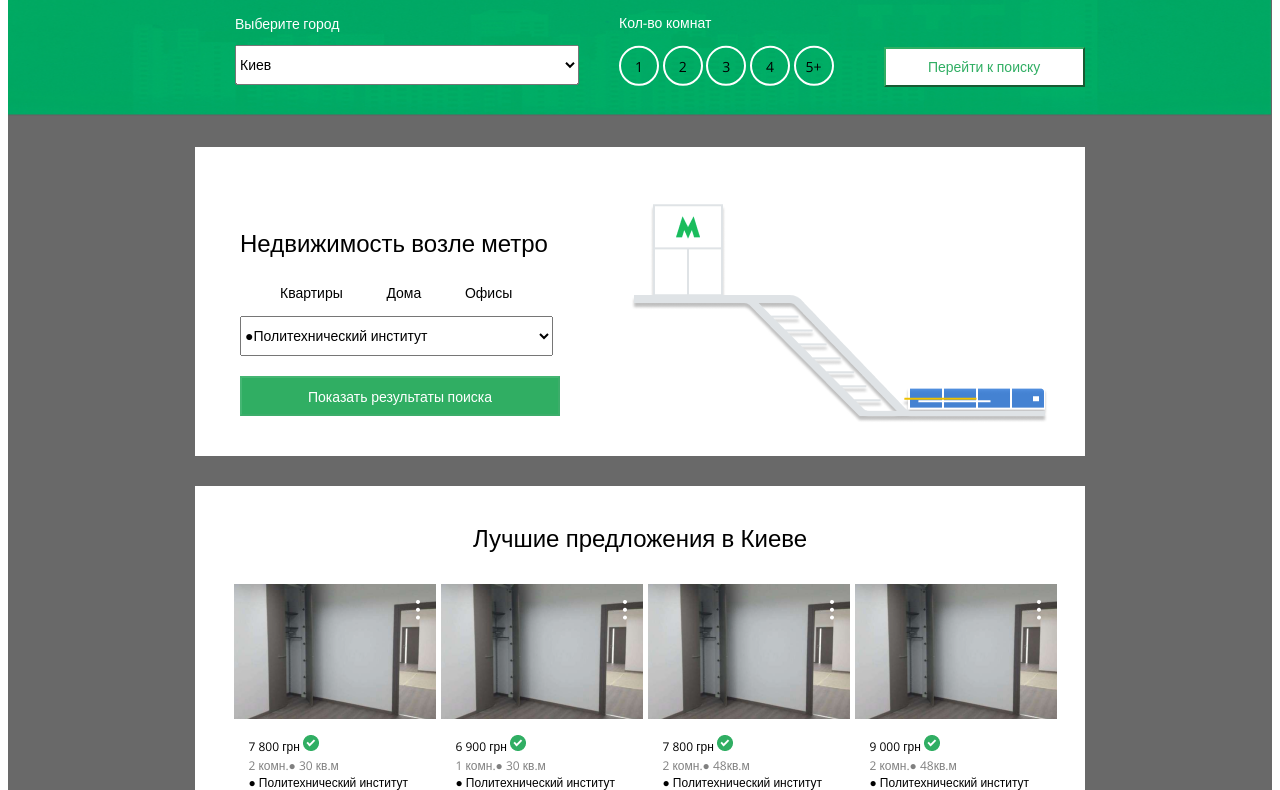
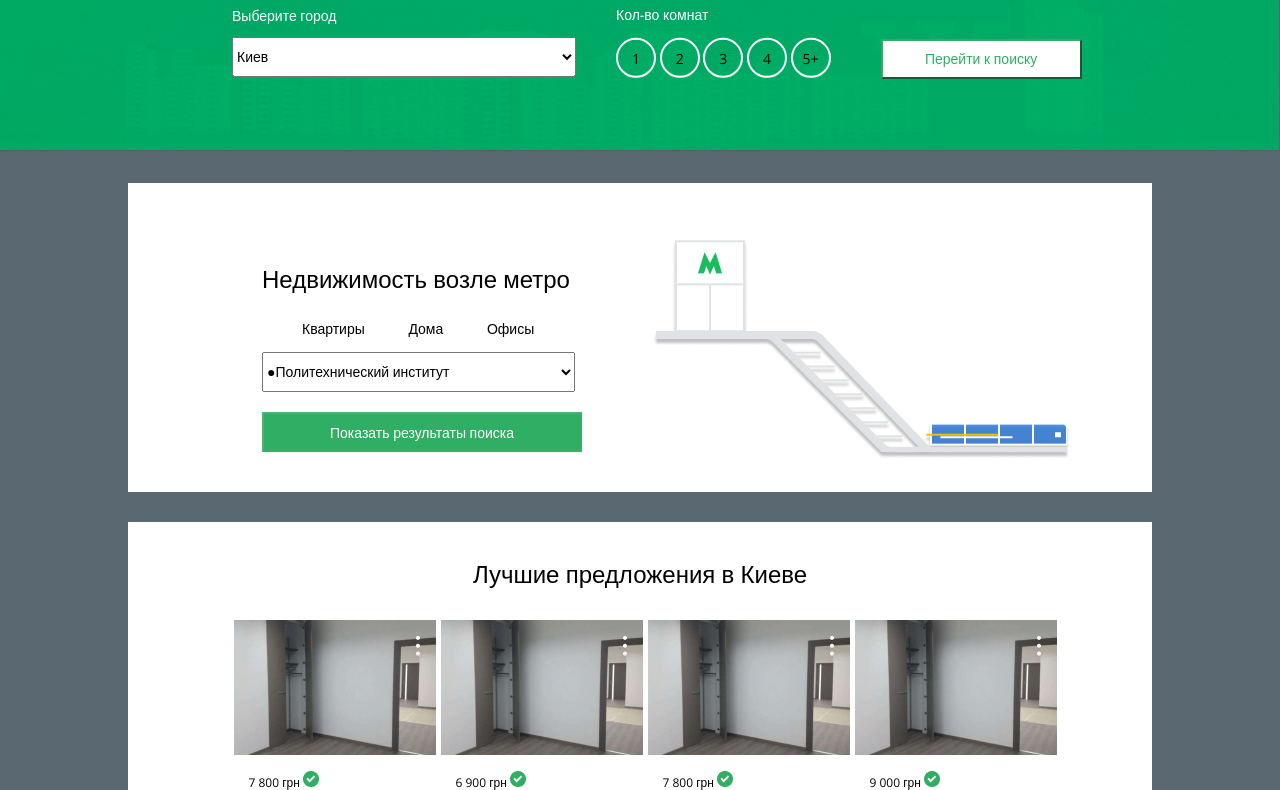
Before and after one commit to LeraSavchenko/DRFront2, a plain HTML site: page upper-half/index.html in a window 1280 px wide. Shown: the part 148-938 px from the top of the page. Drawn offline with nearby package versions, Linux system fonts and the light colour scheme.

Commit message:
changed background+sizes

```diff
--- a/upper-half/index.html
+++ b/upper-half/index.html
@@ -7,7 +7,6 @@
     <link href="https://fonts.googleapis.com/css?family=Open+Sans" rel="stylesheet">
 </head>
 <body>
-<div class="page-wrapper">
     <div class="top">
         <div class="top__container">
         <div class="top__header">
@@ -155,7 +154,5 @@
         </div>
         <div class="block4__best"><a href="#">Смотреть самые свежие предложения</a></div>
     </div>
-
-</div>
 </body>
 </html>
--- a/upper-half/sass/stylesforfirstpart.sass
+++ b/upper-half/sass/stylesforfirstpart.sass
@@ -9,10 +9,12 @@
   font-family: 'Open Sans', sans-serif
   font-size: 14px
 
-.page-wrapper
+
+body
   width: 100%
   margin: auto
-  background-color: dimgrey
+
+  background-color: #5A6872
   position: relative
 
 $maincolor: #30AE63
@@ -34,6 +36,7 @@ A:visited
   @include background("../img/homepage.png")
   color: white
   width: 100%
+  min-height: 301px
   position: relative
   &__container
     min-width: 70%
@@ -109,10 +112,10 @@ A:visited
   position: relative
   display: flex
   flex-wrap: wrap-reverse
-  max-width: 890px
-
+  width: 80%
+  justify-content: center
   color: black
-  margin: auto
+  margin: 0 auto
   background-color: white
   padding-top: 55px
   margin-top: 30px
@@ -151,8 +154,7 @@ A:visited
 
 .block3,.block4
   position: relative
-  max-width: 890px
-
+  width: 80%
   color: black
   margin: auto
   background-color: white
@@ -172,6 +174,10 @@ A:visited
     padding-bottom: 15px
     &__content
       padding-right: 5px
+      flex-wrap: nowrap
+      img
+        max-width: 100%
+        height: auto
       &__info
         p
           text-align: left
```
Also changed, not shown: upper-half/css/stylesforfirstpart.css.
